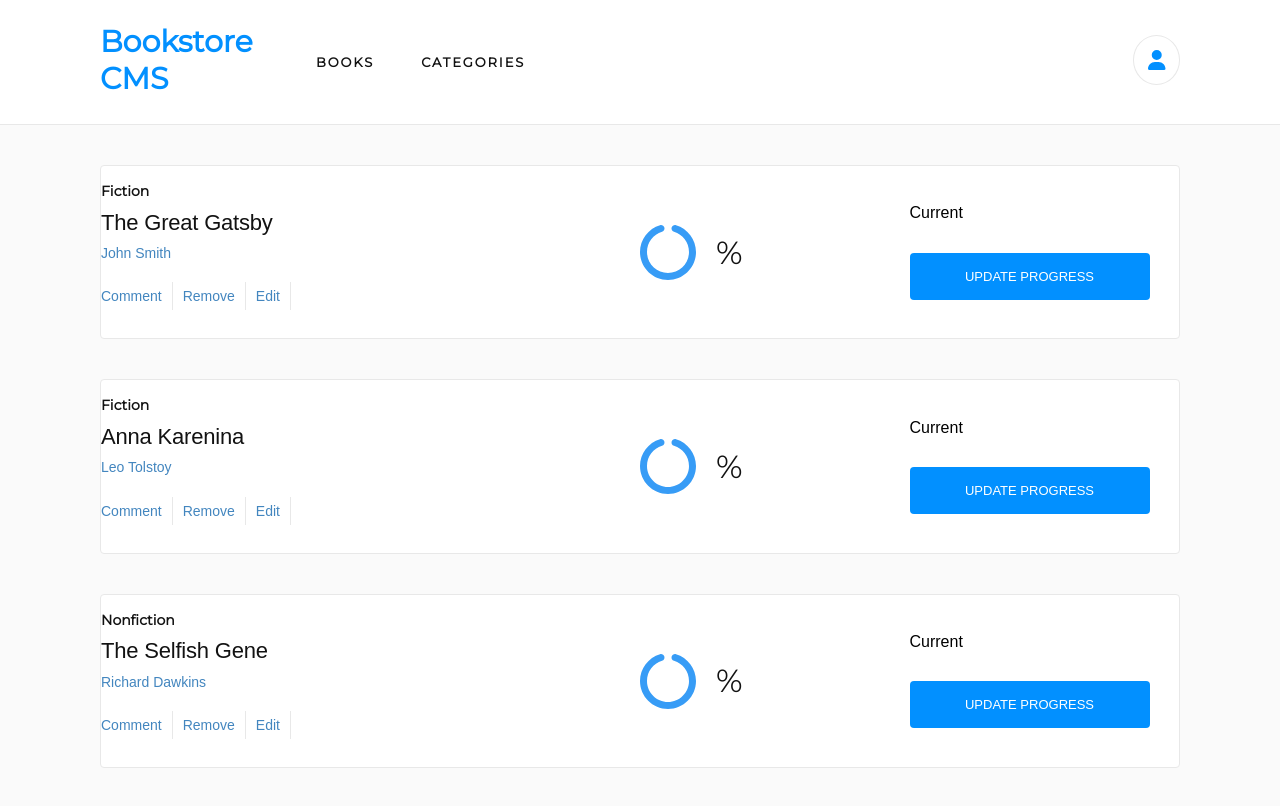
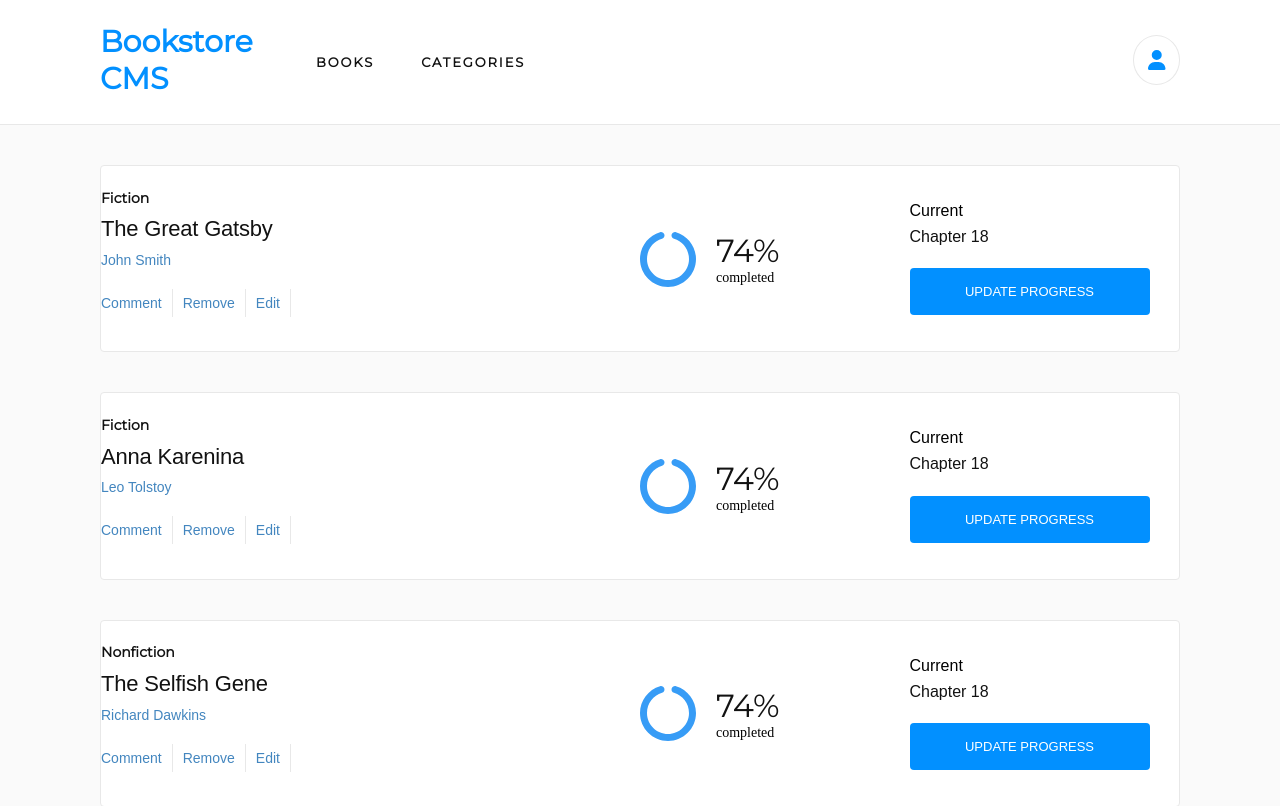
Before and after one commit to abiola-arobieke/book-store, a React (Create React App) app: page / in a window 1280 px wide. Shown: the top 806 px of the page. Built offline with nearby package versions, Linux system fonts and the light colour scheme.

Commit message:
Add BookItem.js to the project

```diff
--- a/src/components/BookItem.js
+++ b/src/components/BookItem.js
@@ -1,8 +1,11 @@
 import PropTypes from 'prop-types';
+import { useDispatch } from 'react-redux';
 import { FontAwesomeIcon } from '@fortawesome/react-fontawesome';
 import { faCircleNotch } from '@fortawesome/free-solid-svg-icons';
+import { removeBook } from '../redux/books/booksSlice';
 
-function BookItem({ book, removeBook }) {
+function BookItem({ book }) {
+  const dispatch = useDispatch();
   return (
     <div className="d-flex book-info container">
       <div className="book-detail w-50c">
@@ -15,7 +18,13 @@ function BookItem({ book, removeBook }) {
           <button type="button" className="text-blue btn-action line">
             Comment
           </button>
-          <button onClick={removeBook} type="button" className="text-blue btn-action line pd-l10">
+          <button
+            onClick={() => {
+              dispatch(removeBook(book.item_id));
+            }}
+            type="button"
+            className="text-blue btn-action line pd-l10"
+          >
             Remove
           </button>
           <button type="button" className="text-blue btn-action line pd-l10">
@@ -27,16 +36,13 @@ function BookItem({ book, removeBook }) {
         <div className="d-flex w-50c progress-bar">
           <FontAwesomeIcon icon={faCircleNotch} />
           <div>
-            <div className="rating">
-              {book.progress}
-              %
-            </div>
-            <div>{book.status}</div>
+            <div className="rating">74%</div>
+            <div>completed</div>
           </div>
         </div>
         <div className="w-50c progress-info">
           <div className="progress-stat">Current</div>
-          <div className="chapter">{book.page}</div>
+          <div className="chapter">Chapter 18</div>
           <button className="btn-progress" type="button">
             Update progress
           </button>
@@ -48,7 +54,6 @@ function BookItem({ book, removeBook }) {
 
 BookItem.propTypes = {
   book: PropTypes.instanceOf(Object).isRequired,
-  removeBook: PropTypes.func.isRequired,
 };
 
 export default BookItem;
```
